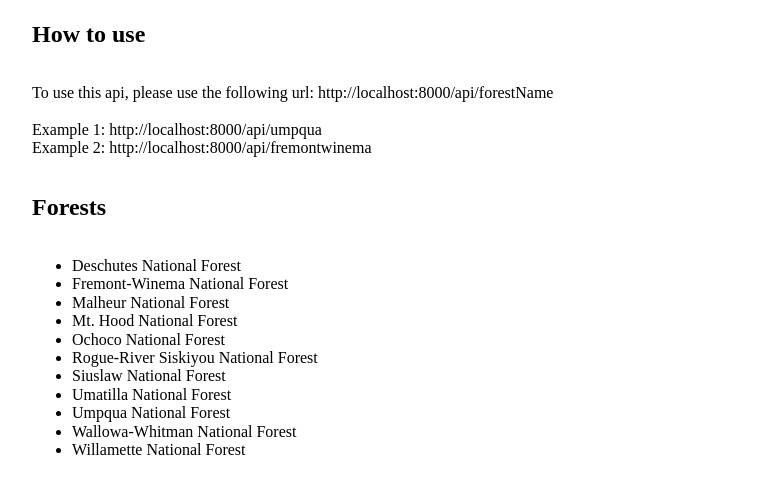
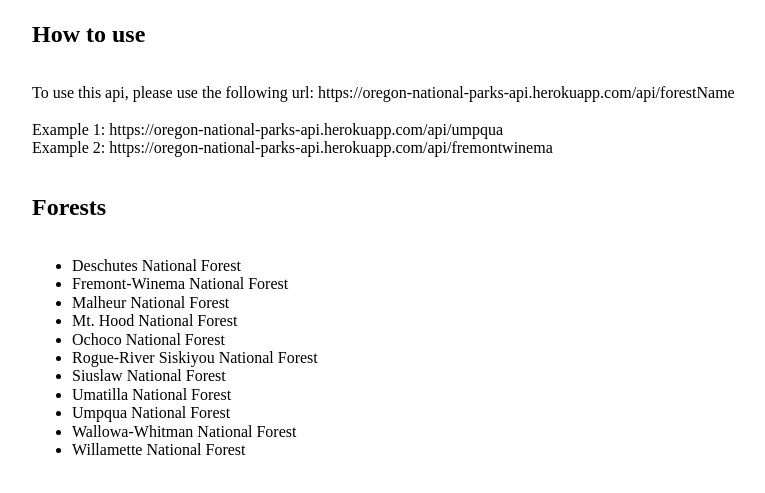
Before and after one commit to alondramora/oregon-national-forest-api, a website: page index.html in a window 1280 px wide. Shown: the part 127-620 px from the top of the page, without its empty margins (0-765 px from the left). Drawn offline with Linux system fonts and the light colour scheme.

Commit message:
Removed read me image and updated index.html

```diff
--- a/index.html
+++ b/index.html
@@ -13,9 +13,9 @@
     <section>
         <h1>Oregon National Forests API</h1>
         <h2>How to use</h2>
-        <p>To use this api, please use the following url: http://localhost:8000/api/forestName <br><br>
-        Example 1: http://localhost:8000/api/umpqua <br>
-        Example 2: http://localhost:8000/api/fremontwinema</p>
+        <p>To use this api, please use the following url: https://oregon-national-parks-api.herokuapp.com/api/forestName <br><br>
+        Example 1: https://oregon-national-parks-api.herokuapp.com/api/umpqua <br>
+        Example 2: https://oregon-national-parks-api.herokuapp.com/api/fremontwinema</p>
     </section>
     <section>
         <h2>Forests</h2>
```
Also changed, not shown: css/images/or-forest-api.jpg (deleted).
